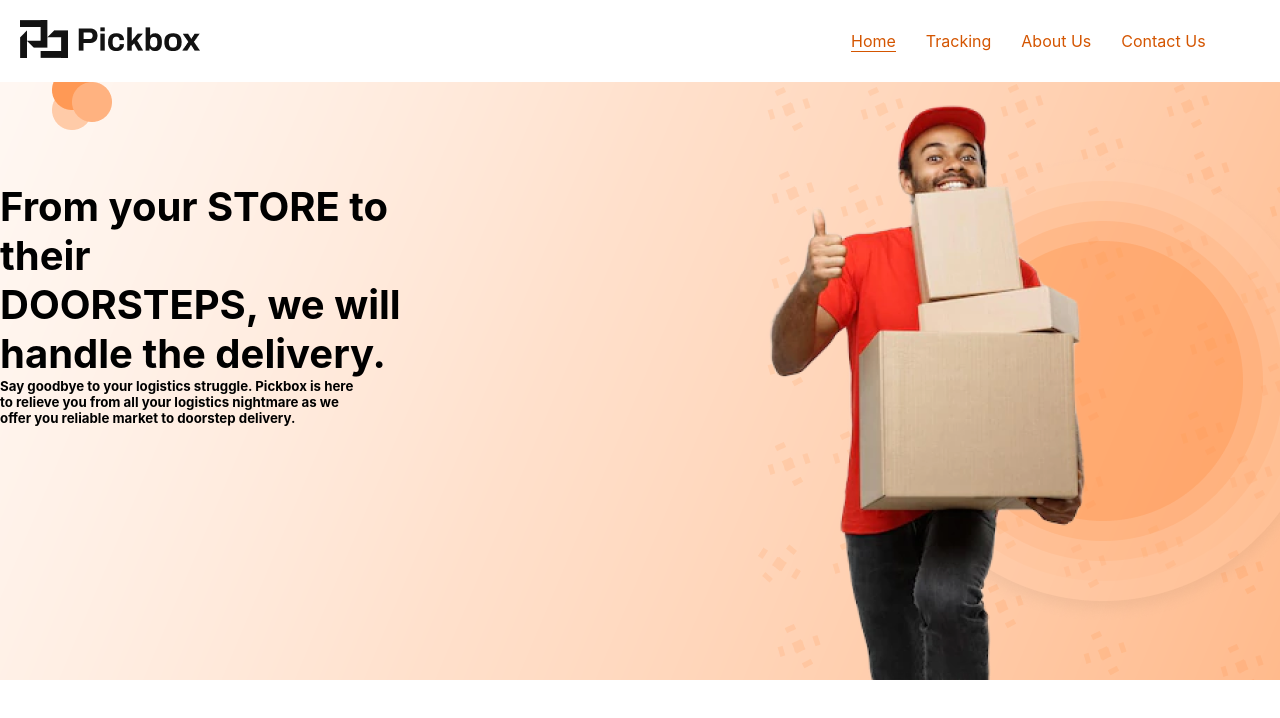
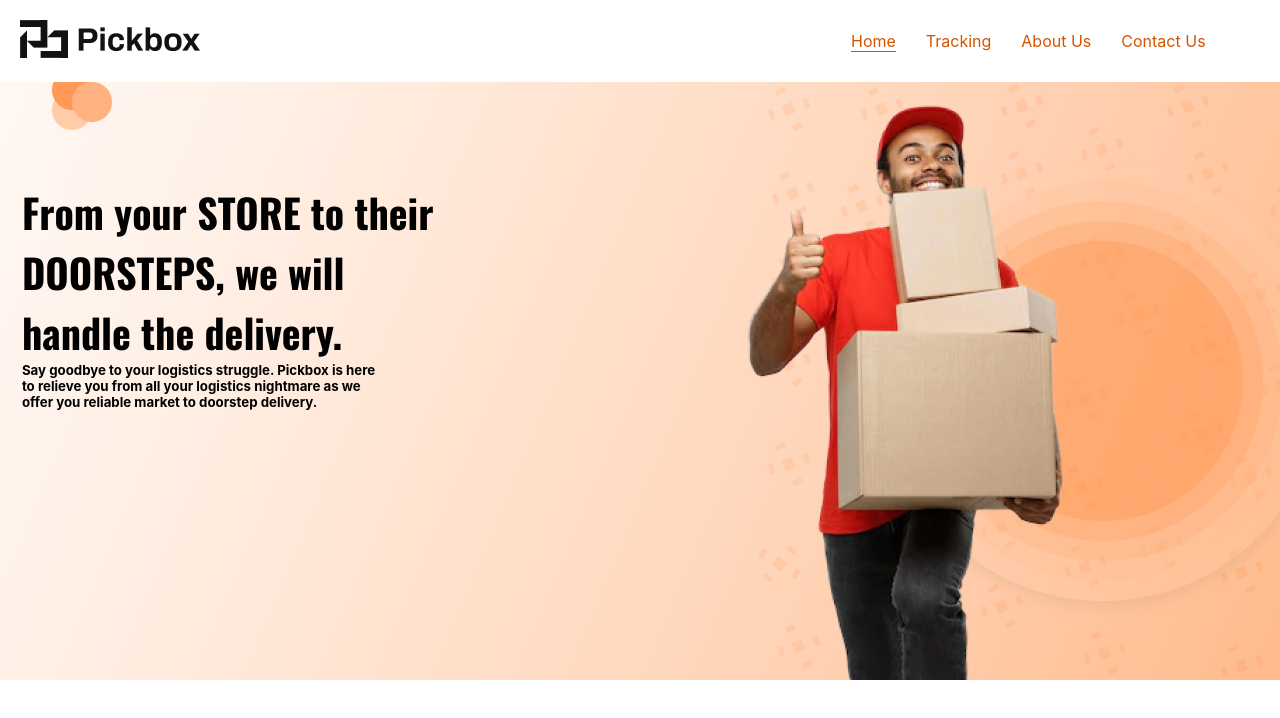
Before and after one commit to Pickbox-Project/Pickbox-frontend, a React (Create React App) app: page / in a window 1280 px wide. Shown: the top 718 px of the page. Built offline with nearby package versions, Linux system fonts and the light colour scheme.

Commit message:
Installed the required fonts

```diff
--- a/src/Components/HeroPage/HeroPage.css
+++ b/src/Components/HeroPage/HeroPage.css
@@ -15,5 +15,6 @@
 
 .heropage-text>h2 {
     font-size: 40px;
+    font-family: "Oswald", sans-serif;
     font-weight: 700;
 }
```
